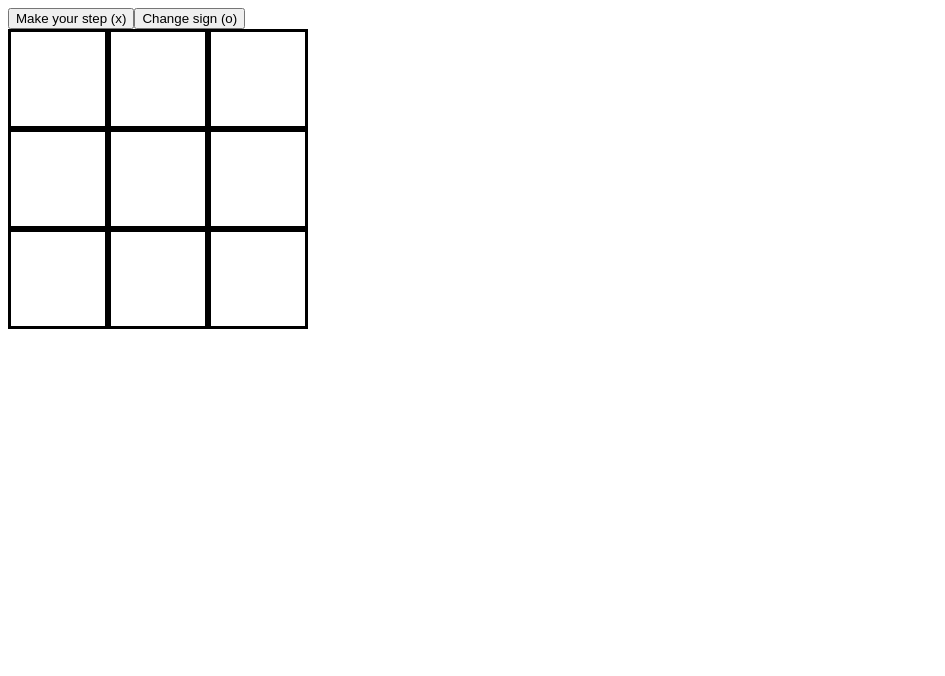
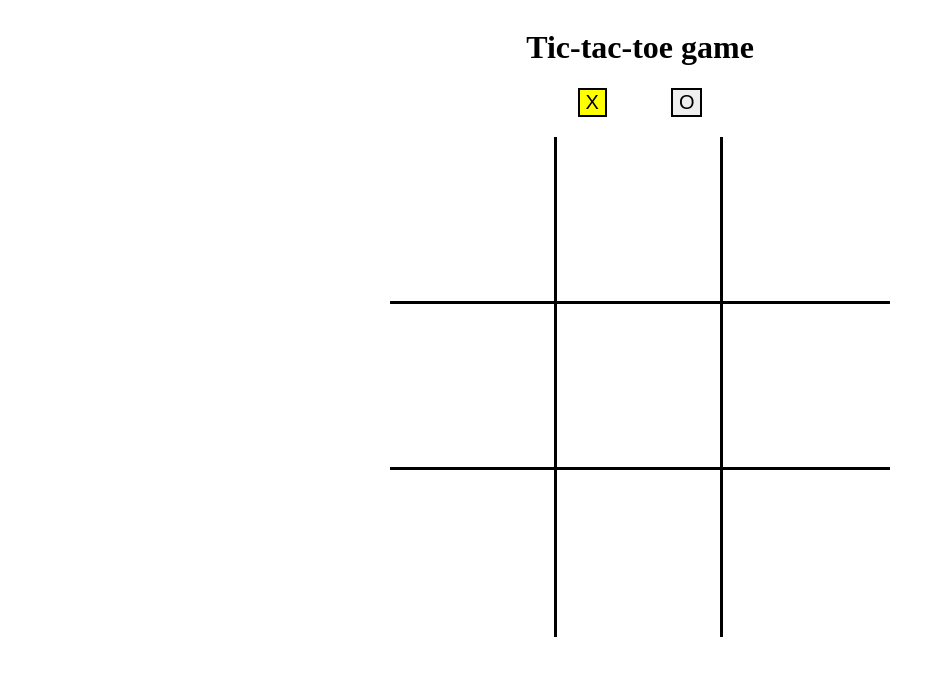
Before and after one commit to yurkevichkirill/tic-tac-toe, a plain HTML site: page index.html in a window 1280 px wide. Shown: the whole page, without its empty margins (0-945 px from the left). Drawn offline with Linux system fonts and the light colour scheme.

Commit message:
Add some styles to place elements and button press

```diff
--- a/index.html
+++ b/index.html
@@ -7,7 +7,7 @@
     <link rel="stylesheet" href="style.css">
 </head>
 <body>
-
+    <h1>Tic-tac-toe game</h1>
     <script src="script.js"></script>
 </body>
 </html>
--- a/script.js
+++ b/script.js
@@ -2,12 +2,14 @@ const body = document.querySelector("body");
 
 function chooseRoleDOM(){
     const continueBtn = document.createElement("button");
-    continueBtn.textContent = "Make your step (x)";
+    continueBtn.textContent = "X";
+    continueBtn.style.backgroundColor = "yellow";
 
     const changeSign = document.createElement("button");
-    changeSign.textContent = "Change sign (o)";
+    changeSign.textContent = "O";
 
     const btns = document.createElement("div");
+    btns.className = "sign-choice";
     body.appendChild(btns);
 
     btns.appendChild(continueBtn);
@@ -17,6 +19,8 @@ function chooseRoleDOM(){
         if(!isGameStart()){
             player1.sign = 'x';
             player2.sign = 'o';
+            continueBtn.style = "background-color: yellow";
+            changeSign.style = "background-color: #EFEFEF";
         }
     })
 
@@ -24,6 +28,8 @@ function chooseRoleDOM(){
         if(!isGameStart()){
             player1.sign = 'o';
             player2.sign = 'x';
+            changeSign.style = "background-color: yellow;";
+            continueBtn.style = "background-color: #EFEFEF;";
             computerMove();
         }
     })
@@ -39,10 +45,6 @@ function createBot(sign){
     } else{
         return createPlayer('bot', 'x');
     }
-}
-
-function paintItem(boardItem, sign){
-    boardItem.textContent = sign;
 }
 
 const gameBoardDOM = function(){
@@ -63,7 +65,7 @@ const gameBoardDOM = function(){
                         boardItem.textContent = player1.sign;
                         if(winCheck() != undefined){
                             finish = true;
-                            console.log(`${winCheck()} wins`);
+                            result();
                         }
                         else{
                             computerMove();
@@ -93,7 +95,7 @@ function computerMove(){
     document.querySelector(`#el${row}${col}`).textContent = player2.sign;
     if(winCheck() != undefined){
         finish = true;
-        console.log(`${winCheck()} wins`);
+        result();
     }
 }
 
@@ -101,7 +103,14 @@ function createGameBoard(){
     return [[], [], []];
 }
 
-const arr = [['o', 'o', 'o'], ['x', 'o', 'x'], ['o', 'x', 'x']]
+function result(){
+    if(winCheck() === "tie"){
+        alert("Tie. You can win next time)");
+    }
+    else{
+        alert(`${winCheck()} wins. It was hard game`);
+    }
+}
 
 function winCheck(){
    for(element of gameBoard){
@@ -120,7 +129,7 @@ function winCheck(){
         }
     }
     if(isBoardFull()){
-        return 'draw';
+        return 'tie';
     }
     return undefined;
 }
--- a/style.css
+++ b/style.css
@@ -1,51 +1,79 @@
+body{
+    display: flex;
+    align-items: center;
+    flex-direction: column;
+}
+
 .board{
-    width: 300px;
-    height: 300px;
+    margin-top: 20px;
+    width: 500px;
+    height: 500px;
     display: grid;
     border-collapse: collapse;
     grid-template-columns: 1fr 1fr 1fr;
-    grid-template-rows: 1fr, 1fr, 1fr;
+    grid-template-rows: 1fr 1fr 1fr;
     grid-template-areas: "el00 el01 el02"
                          "el10 el11 el12"
                          "el20 el21 el22";
 }
 
+.sign-choice{
+    display: flex;
+    gap: 5vw;
+}
+
+.sign-choice > button{
+    font-size: 20px;
+    border: 2px solid black;
+}
+
 .boardItem{
-    border: 3px solid black;
-    font-size: 100px;
-
+    font-size: 140px;
+    text-align: center;
 }
 
 #el00{
     grid-area: el00;
+    border-right: 3px solid black;
+    border-bottom: 3px solid black;
 }
 
 #el01{
     grid-area: el01;
+    border-right: 3px solid black;
+    border-bottom: 3px solid black;
 }
 
 #el02{
     grid-area: el02;
+    border-bottom: 3px solid black;
 }
 
 #el10{
     grid-area: el10;
+    border-right: 3px solid black;
+    border-bottom: 3px solid black;
 }
 
 #el11{
     grid-area: el11;
+    border-right: 3px solid black;
+    border-bottom: 3px solid black;
 }
 
 #el12{
     grid-area: el12;
+    border-bottom: 3px solid black;
 }
 
 #el20{
     grid-area: el20;
+    border-right: 3px solid black;
 }
 
 #el21{
     grid-area: el21;
+    border-right: 3px solid black;
 }
 
 #el22{
```
